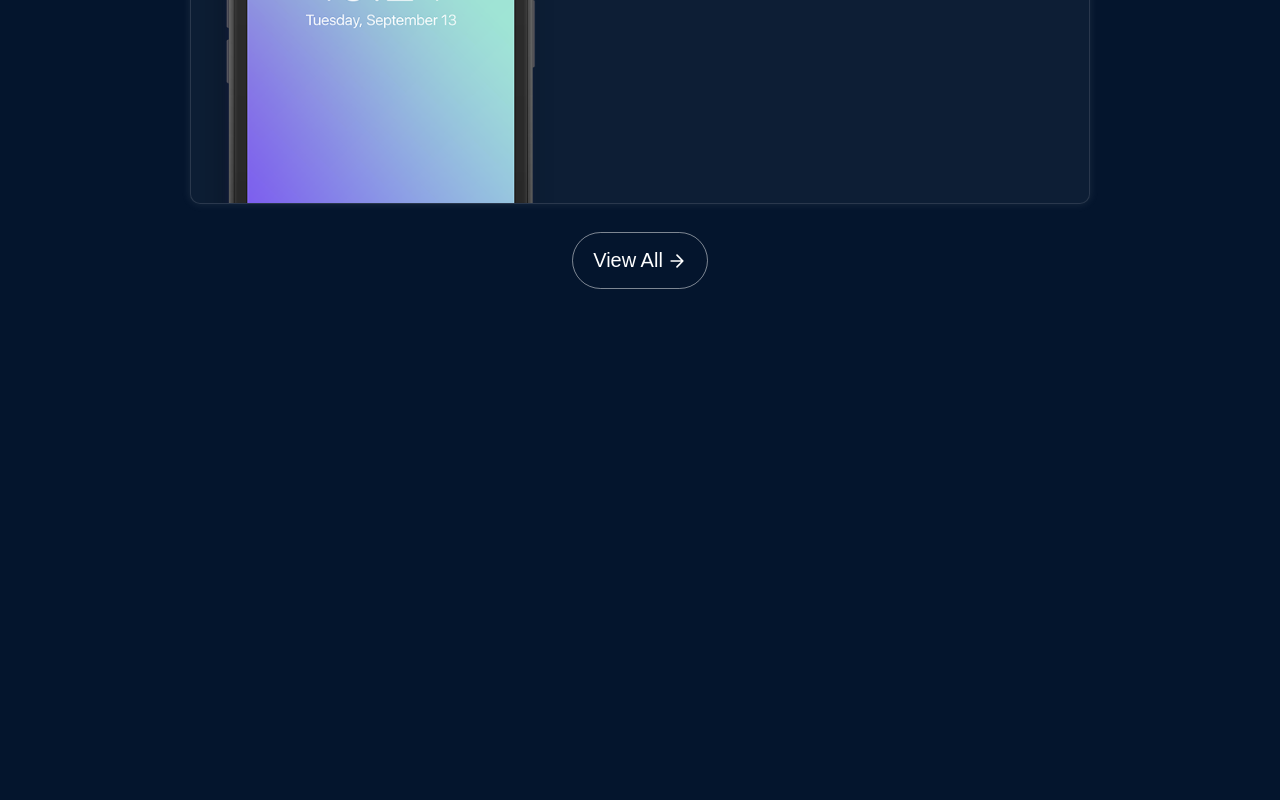
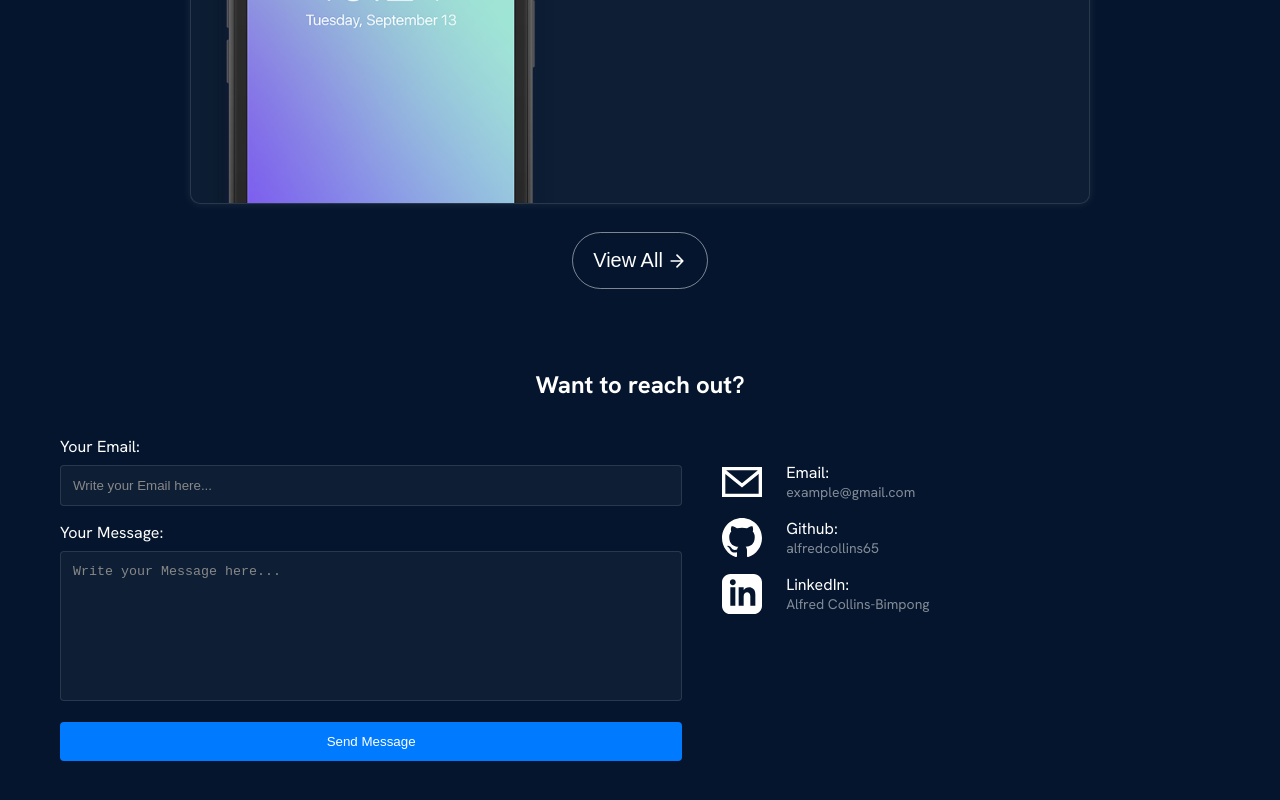
Before and after one commit to Acollins65/Collins_Dev_Portfolio, a React (Vite) app: page / in a window 1280 px wide. Shown: the part 1908-2708 px from the top of the page. Before the commit the page ends 2237 px from the top, so only its background shows below. Built offline with nearby package versions, Linux system fonts and the light colour scheme.

Commit message:
Contact me layout  Update

```diff
--- a/src/Components/ButtonPlain/ButtonPlain.module.css
+++ b/src/Components/ButtonPlain/ButtonPlain.module.css
@@ -34,6 +34,6 @@
 
 @media (max-width: 768px) {
   .button {
-    font-size: var(--font-size-body-sm);
+    font-size: 0.875rem;
   }
 }
--- a/src/Components/ProjectCard-phone/ProjectCardPhone.module.css
+++ b/src/Components/ProjectCard-phone/ProjectCardPhone.module.css
@@ -1,7 +1,7 @@
 @import "../../vars.css";
 
 .projectCard {
-  background-color: rgba(245, 245, 245, 0.038);
+  background-color: --color-background-secondary;
   width: 900px;
   height: 400px;
   border-radius: 10px;
--- a/src/Pages/Home/Home.jsx
+++ b/src/Pages/Home/Home.jsx
@@ -2,6 +2,7 @@ import React from "react";
 import { Hero } from "../../Sections/Hero Section/Hero";
 import { About } from "../../Sections/About Section/About";
 import { ProjectSection } from "../../Sections/Project Section/ProjectSection";
+import { ContactSection } from "../../Sections/ContactSection/ContactSection";
 
 const Home = () => {
   return (
@@ -9,6 +10,7 @@ const Home = () => {
       <Hero />
       <About />
       <ProjectSection />
+      <ContactSection />
     </div>
   );
 };
--- /dev/null
+++ b/src/Sections/ContactSection/ContactSection.jsx
@@ -0,0 +1,64 @@
+import React from "react";
+import styles from "./ContactSection.module.css";
+import { getImageUrl } from "../../utils";
+
+export const ContactSection = () => {
+  return (
+    <div className={styles.container}>
+      <div className={styles.content}>
+        <div className={styles.head}>
+          <h4>Want to reach out?</h4>
+        </div>
+        <div className={styles.body}>
+          <form className={styles.form}>
+            <div className={styles.formGroup}>
+              <label htmlFor="email">Your Email:</label>
+              <input
+                type="email"
+                id="email"
+                name="email"
+                placeholder="Write your Email here..."
+                className={styles.input}
+              />
+            </div>
+            <div className={styles.formGroup}>
+              <label htmlFor="message">Your Message:</label>
+              <textarea
+                id="message"
+                name="message"
+                placeholder="Write your Message here..."
+                className={styles.textarea}
+              ></textarea>
+            </div>
+            <button type="submit" className={styles.submitButton}>
+              Send Message
+            </button>
+          </form>
+          <div className={styles.contact}>
+            <div className={styles.mail}>
+              <img src={getImageUrl("Hero/Email.svg")} alt="Email" />
+              <div className={styles.profile}>
+                <span>Email:</span>
+                <span>example@gmail.com</span>
+              </div>
+            </div>
+            <div className={styles.github}>
+              <img src={getImageUrl("Hero/Github.svg")} alt="Github" />
+              <div className={styles.profile}>
+                <span>Github:</span>
+                <span>alfredcollins65</span>
+              </div>
+            </div>
+            <div className={styles.LinkedIn}>
+              <img src={getImageUrl("Hero/Linkedin.svg")} alt="LinkedIn" />
+              <div className={styles.profile}>
+                <span>LinkedIn:</span>
+                <span>Alfred Collins-Bimpong</span>
+              </div>
+            </div>
+          </div>
+        </div>
+      </div>
+    </div>
+  );
+};
--- /dev/null
+++ b/src/Sections/ContactSection/ContactSection.module.css
@@ -0,0 +1,143 @@
+@import "../../vars.css";
+
+.container {
+  width: 100%;
+  display: flex;
+  justify-content: center;
+  align-items: center;
+  flex-direction: column;
+  padding: 40px 0;
+  margin: 0;
+  overflow: hidden;
+}
+
+.content {
+  max-width: 1200px;
+  width: 100%;
+  padding: 0 20px;
+  height: auto;
+  display: flex;
+  justify-content: space-between;
+  align-items: center;
+  flex-direction: column;
+  gap: 20px;
+}
+
+.head {
+  margin-bottom: 1rem;
+}
+
+.head h4 {
+  color: #fff;
+  text-align: center;
+  font-size: 1.5rem;
+}
+
+.body {
+  display: flex;
+  justify-content: space-between;
+  flex-direction: row;
+  gap: 40px;
+  width: 100%;
+}
+
+.form {
+  width: 100%;
+  display: flex;
+  flex-direction: column;
+}
+
+.formGroup {
+  margin-bottom: 1rem;
+}
+
+.formGroup label {
+  color: #fff;
+  margin-bottom: 0.5rem;
+  display: block;
+}
+
+.input,
+.textarea {
+  width: 100%;
+  padding: 0.75rem;
+  border: var(--border-style2);
+  border-radius: 4px;
+  background-color: var(--color-background-secondary);
+  color: #fff;
+}
+
+.input::placeholder,
+.textarea::placeholder {
+  color: #888;
+}
+
+.textarea {
+  height: 150px;
+  resize: none;
+}
+
+.submitButton {
+  padding: 0.75rem;
+  border: none;
+  border-radius: 4px;
+  background-color: #007bff;
+  color: #fff;
+  cursor: pointer;
+  transition: background-color 0.3s;
+}
+
+.submitButton:hover {
+  background-color: #0056b3;
+}
+
+.contact {
+  width: 80%;
+  display: flex;
+  flex-direction: column;
+  justify-content: flex-start;
+  align-items: flex-start;
+  padding-top: 10px;
+  margin-top: 1rem;
+  gap: 1rem;
+}
+
+.contact div {
+  display: flex;
+  flex-direction: row;
+  align-items: flex-start;
+}
+
+.contact img {
+  width: 40px;
+  height: 40px;
+  margin-right: 8px;
+}
+
+.contact .profile {
+  display: flex;
+  flex-direction: column;
+  margin-left: 1rem;
+}
+
+.contact .profile span:nth-child(1) {
+  font-size: var(--font-size-body-md);
+  color: white;
+}
+
+.contact .profile span:nth-child(2) {
+  font-size: var(--font-size-body-sm);
+  color: var(--color-text-secondary);
+}
+
+@media screen and (max-width: 1000px) {
+}
+
+@media screen and (max-width: 768px) {
+  .body {
+    flex-direction: column-reverse;
+  }
+}
+
+@media screen and (max-width: 500px) {
+}
--- a/src/Sections/Project Section/ProjectSection.module.css
+++ b/src/Sections/Project Section/ProjectSection.module.css
@@ -18,7 +18,6 @@
   padding: 0 20px;
   height: auto;
   display: flex;
-  /* justify-content: center; */
   align-items: center;
 
   flex-direction: column;
@@ -32,7 +31,6 @@ h4 {
 
 .body {
   width: 100%;
-  /* background-color: pink; */
   display: flex;
   justify-content: center;
   align-items: center;
@@ -44,10 +42,6 @@ h4 {
 @media screen and (max-width: 870px) {
   .body {
     padding: 0px;
-  }
-
-  .content {
-    padding: 0 10px;
   }
 }
 
--- a/src/vars.css
+++ b/src/vars.css
@@ -1,9 +1,10 @@
 :root {
   /* Colours */
   --color-text-primary: #feffe3;
-  --color-text-secondary: #989d95;
+  --color-text-secondary: rgba(255, 255, 255, 0.5);
   --color-background: #04152d;
   --color-text-border: rgba(255, 255, 255, 0.481);
+  --color-background-secondary: rgba(245, 245, 245, 0.038);
 
   /* Fonts weight */
   --font-weight-light: 300;
@@ -24,7 +25,7 @@
   --font-size-h3-sm: 1.25rem;
   --font-size-body: 1.25rem;
   --font-size-body-md: 1rem;
-  --font-size-body-sm: 1rem;
+  --font-size-body-sm: 0.875rem;
 
   --nav-gap-lg: 1.25rem;
   --nav-gap-md: 1rem;
```
